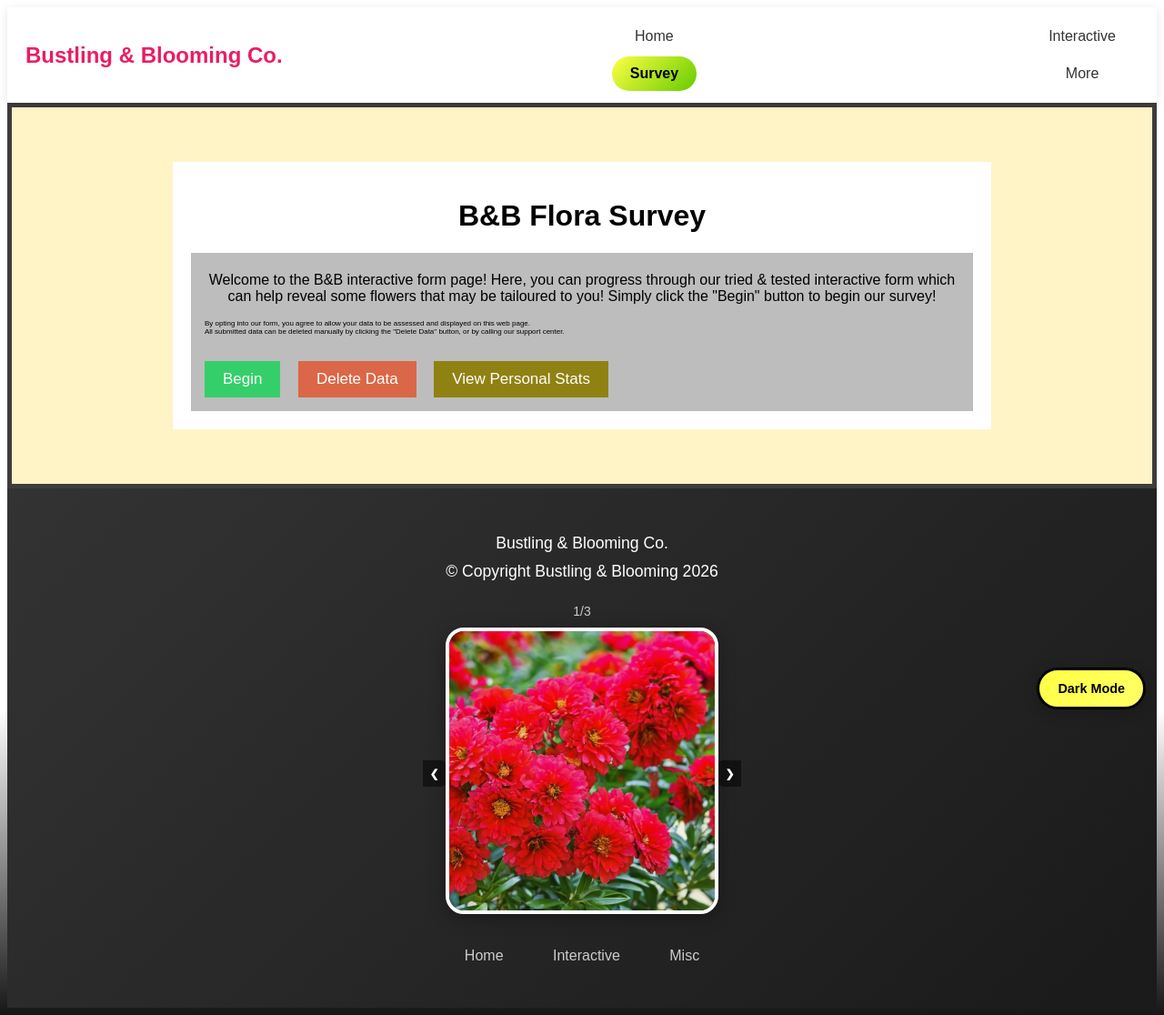
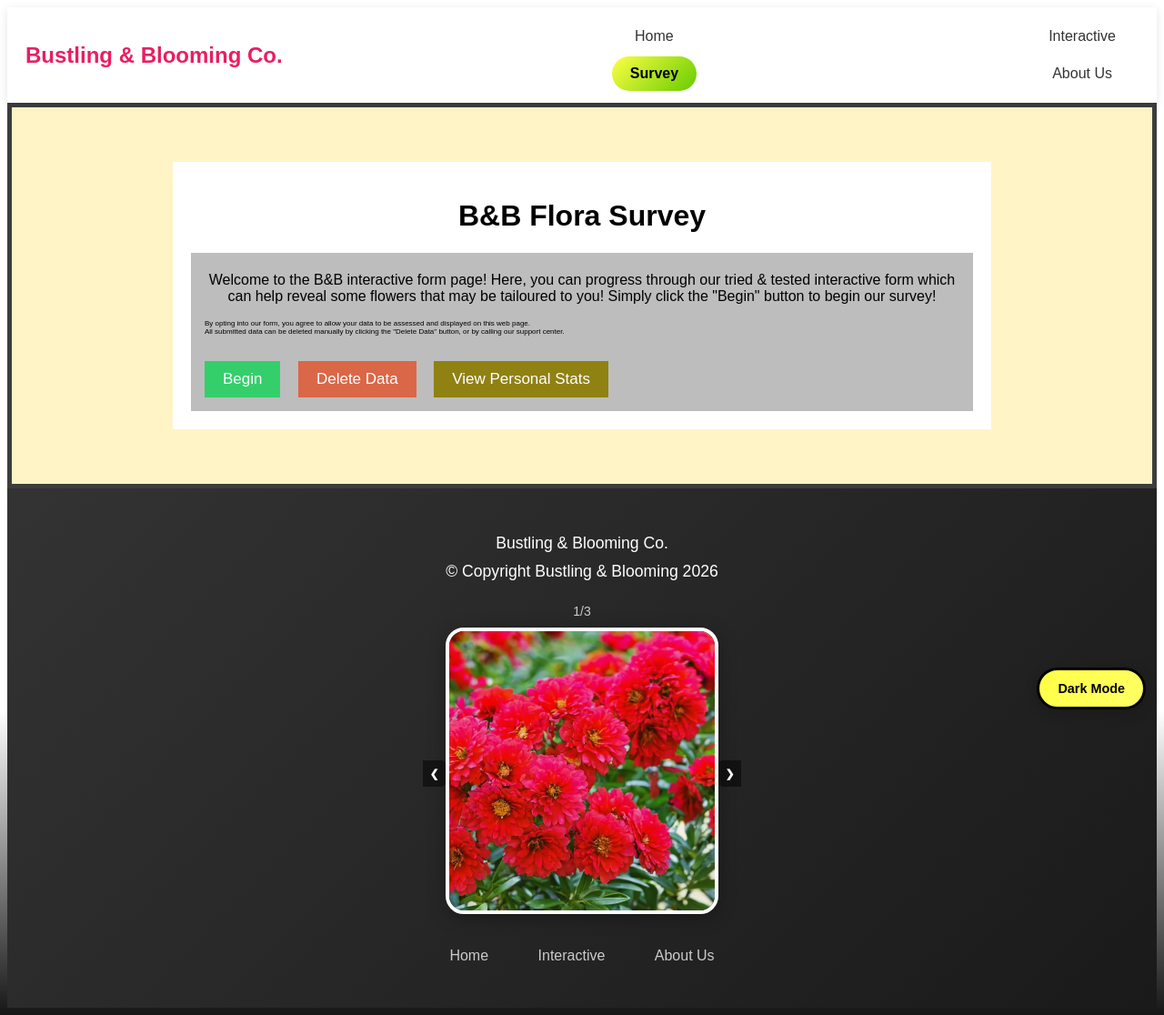
Before and after one commit to Group-21-COM109/demo-repository, a website: page Main/HTML/form_page.html in a window 1280 px wide. Shown: the whole page at 91% size. Drawn offline with Linux system fonts and the light colour scheme.

Commit message:
Oran - Added links to everyone's web pages for the form page

```diff
--- a/Main/HTML/form_page.html
+++ b/Main/HTML/form_page.html
@@ -15,7 +15,7 @@
     </div>
     <div class="header-links">
         <a href="interactive.html">Interactive</a>
-        <a href="#More">More</a>
+        <a href="About-us.html">About Us</a>
     </div>
 </div>
 
@@ -237,7 +237,7 @@
     </div>
     <a class="footer-link" href="home_page.html">Home</a>
     <a class="footer-link" href="interactive.html">Interactive</a>
-    <a class="footer-link" href="#Misc">Misc</a>
+    <a class="footer-link" href="About-us.html">About Us</a>
 </div>
 </body>
 </html>
```
